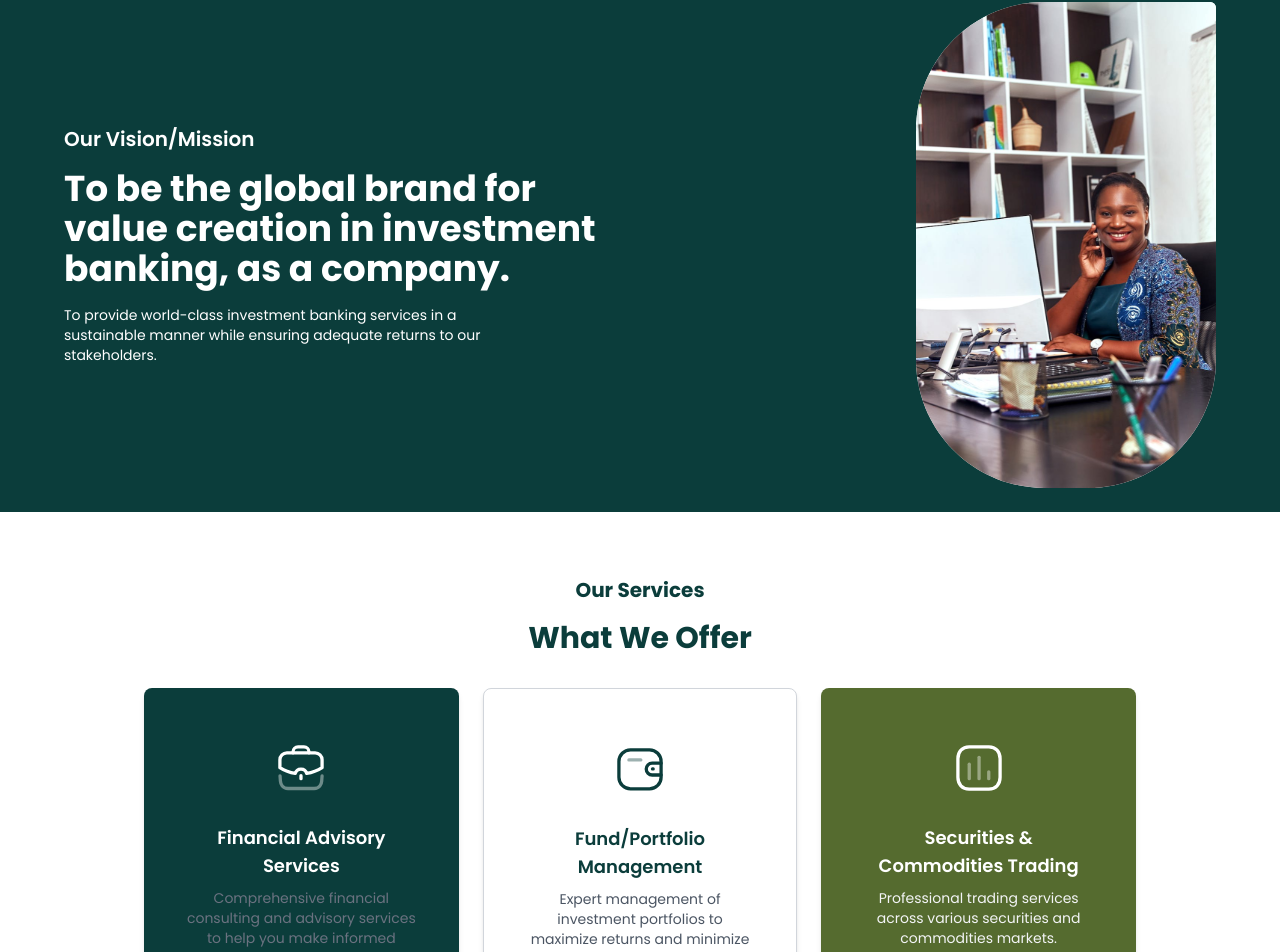
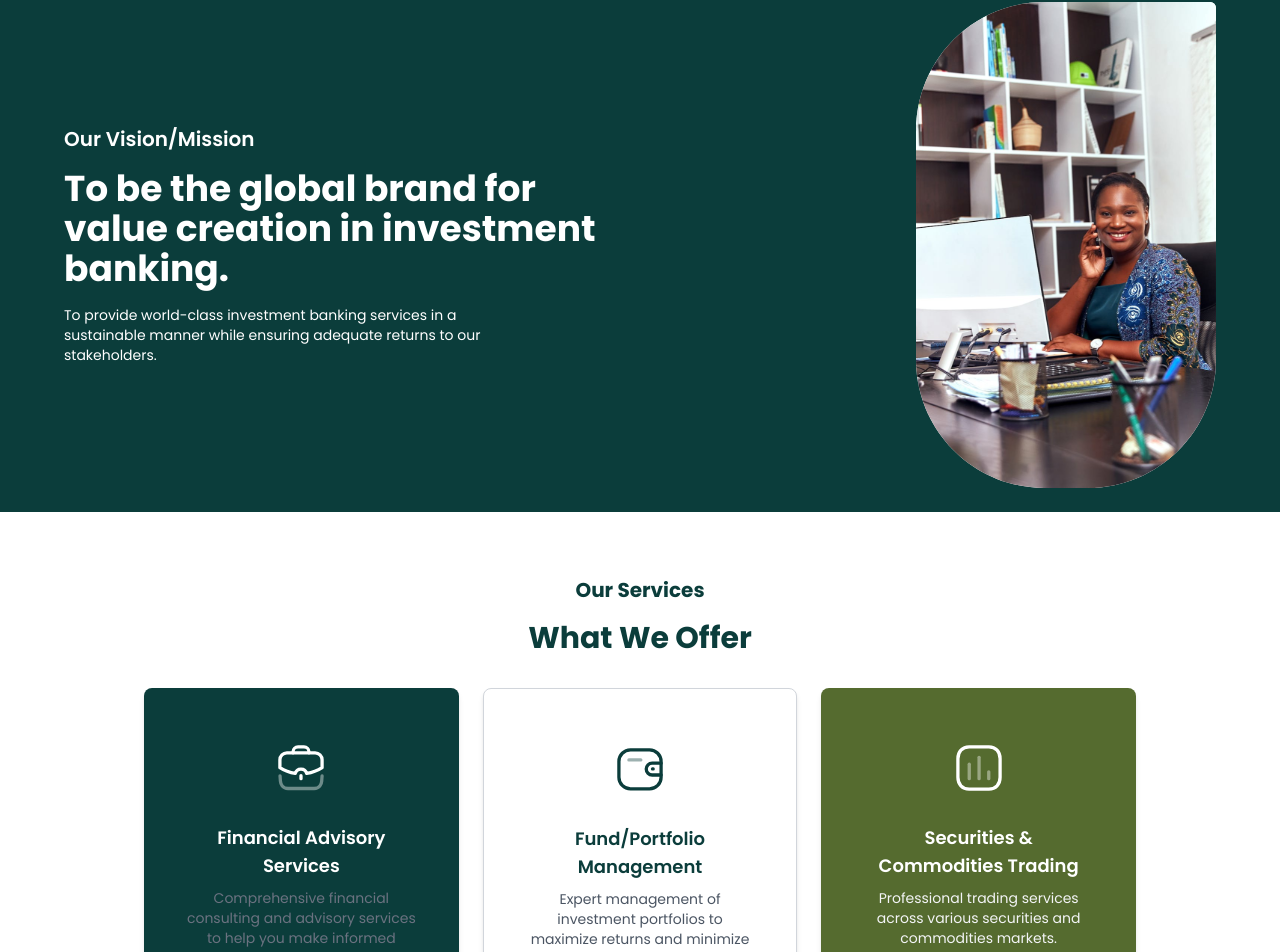
Before and after one commit to danielopara/olive-capital-website, a Next.js app: page / in a window 1280 px wide. Shown: the part 1450-2402 px from the top of the page. Built offline with nearby package versions, Linux system fonts and the light colour scheme.

Commit message:
changing to as a company

```diff
--- a/app/components/Mission.tsx
+++ b/app/components/Mission.tsx
@@ -10,8 +10,7 @@ export default function Mission() {
               Our Vision/Mission
             </h3>
             <h1 className="text-white text-3xl md:text-4xl font-bold">
-              To be the global brand for value creation in investment banking,
-              as a company.
+              To be the global brand for value creation in investment banking.
             </h1>
             <p className="text-white text-sm max-w-md">
               To provide world-class investment banking services in a
```
